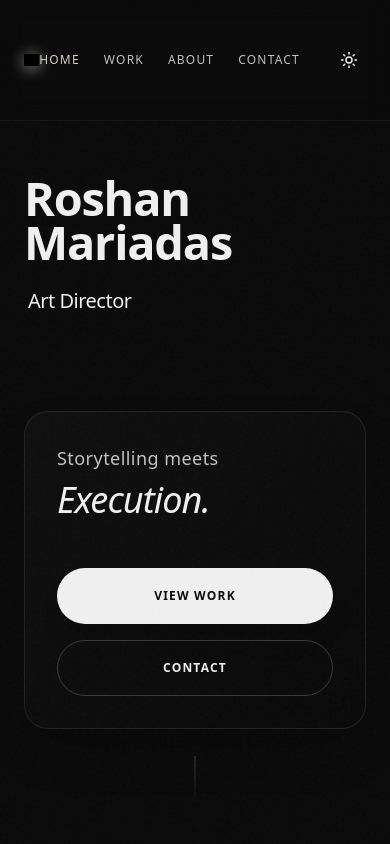
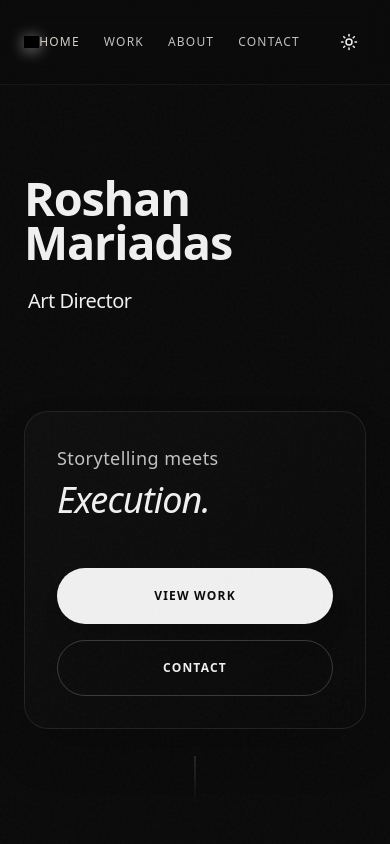
Before and after one commit to itsAmrp/rm-portfolio-live, a Next.js app: page / in a window 390 px wide. Shown: the top 844 px of the page. Built offline with nearby package versions, Linux system fonts and the light colour scheme; grey boxes are pictures that could not be loaded; a web font is replaced by a local one.

Commit message:
Resize desktop logo to 96px and mobile to 36px

```diff
--- a/src/components/Navbar.tsx
+++ b/src/components/Navbar.tsx
@@ -52,9 +52,9 @@ export function Navbar() {
                     <Image
                         src={getMediaUrl("/media/site-assets/logo.png") || ""}
                         alt={`${siteMeta.name} Logo`}
-                        width={800}
-                        height={240}
-                        className="object-contain h-[72px] md:h-[192px] md:-my-[64px] w-auto brightness-0 drop-shadow-[0_2px_8px_rgba(255,255,255,0.6)] dark:invert dark:drop-shadow-[0_2px_8px_rgba(0,0,0,0.8)]"
+                        width={560}
+                        height={160}
+                        className="object-contain h-[36px] md:h-[96px] w-auto brightness-0 drop-shadow-[0_2px_8px_rgba(255,255,255,0.6)] dark:invert dark:drop-shadow-[0_2px_8px_rgba(0,0,0,0.8)]"
                         priority
                         unoptimized
                         style={{ display: 'block', opacity: 1, mixBlendMode: 'normal' }}
```
